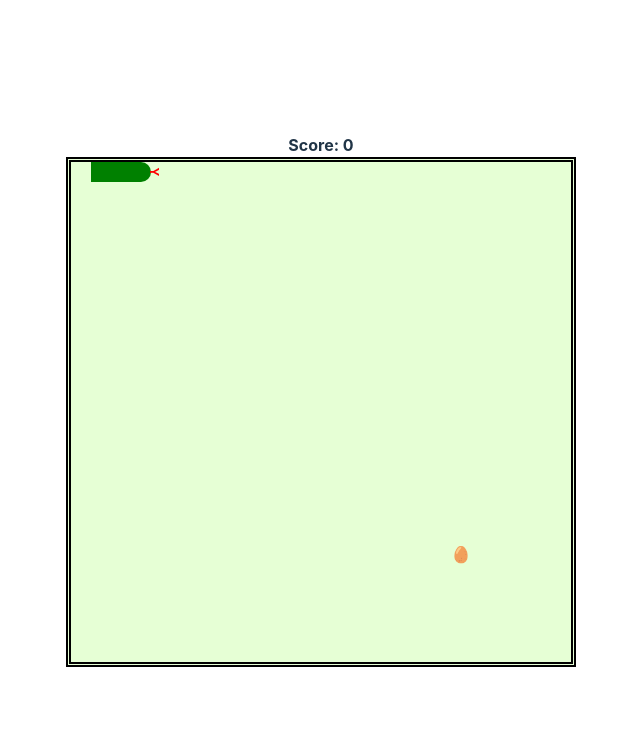
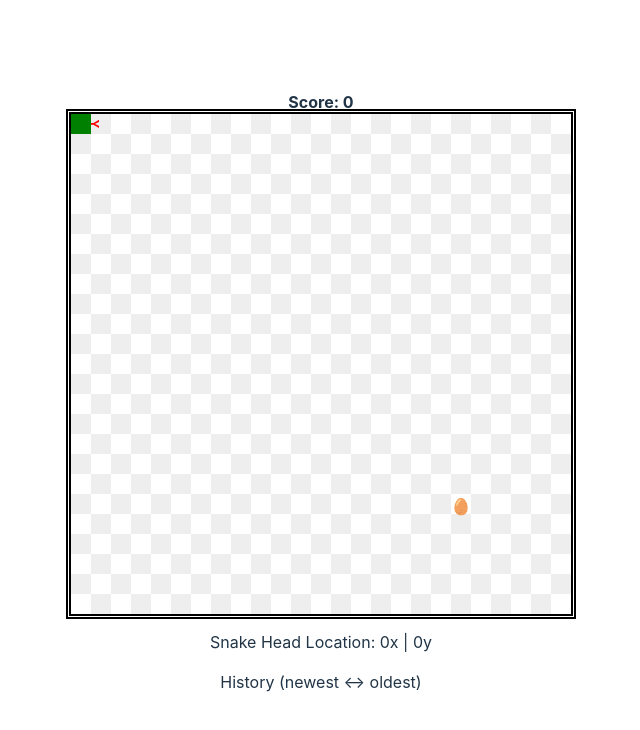
Before and after one commit to DominikFischer86/snek, a React (Vite) app: page / in a window 1280 px wide. Shown: the top 730 px of the page, without its empty margins (319-959 px from the left). Built offline with nearby package versions, Linux system fonts and the light colour scheme.

Commit message:
feat: Create moving snake and animation

```diff
--- /dev/null
+++ b/src/App.scss
@@ -0,0 +1,141 @@
+#root {
+	max-width: 1280px;
+	margin: 0 auto;
+	padding: 2rem;
+	text-align: center;
+}
+
+.App {
+	width: 800px;
+	display: flex;
+	flex-direction: column;
+	align-items: center;
+}
+
+/* Animations */
+
+@keyframes wiggle {
+	0% {
+		border-top-left-radius: 20px;
+		border-bottom-left-radius: 5px;
+	}
+	100% {
+		border-top-left-radius: 5px;
+		border-bottom-left-radius: 20px;
+	}
+}
+
+/* Assets */
+
+.arena {
+	outline: 5px double #000;
+	background: rgba(217, 255, 192, 0.658);
+	position: relative;
+}
+
+.arena.devMode {
+	background: repeating-conic-gradient(#eee 0% 25%, transparent 0% 50%) 50% /
+		40px 40px;
+	background-position: 0 0;
+}
+
+.score {
+	font-weight: bold;
+}
+
+.snek {
+	width: 10px;
+	height: 10px;
+	background: green;
+	position: absolute;
+}
+
+.snek.head {
+	border-top-right-radius: 10px;
+	border-bottom-right-radius: 10px;
+}
+
+.snek.tail {
+	border-radius: none;
+	&:not(.stopWiggle) {
+		animation-duration: 0.1s;
+		animation-iteration-count: infinite;
+		animation-direction: alternate;
+		animation-name: wiggle;
+	}
+}
+
+.snek.left {
+	transform: scaleX(-1);
+}
+
+.snek.up {
+	transform: rotate(-90deg);
+}
+
+.snek.down {
+	transform: rotate(90deg);
+}
+
+.snek.head:after {
+	content: "Y";
+	display: block;
+	transform: rotate(90deg);
+	position: absolute;
+	color: red;
+	right: -8px;
+	bottom: -2px;
+	font-size: 12px;
+	font-weight: bold;
+}
+
+.food {
+	display: block;
+	width: 10px;
+	height: 10px;
+	position: absolute;
+	border-top-right-radius: 10px;
+	border-bottom-right-radius: 10px;
+	z-index: 1;
+}
+
+.food.chicken:after {
+	content: "🍗";
+}
+
+.food.egg:after {
+	content: "🥚";
+}
+
+/* Screens */
+
+.game-over {
+	border: 5px solid red;
+	padding: 2rem;
+	font-weight: bold;
+	font-size: 30px;
+	text-transform: uppercase;
+}
+
+.devTools {
+	width: 100%;
+}
+
+.devTools > div {
+	display: flex;
+}
+
+.historyBox {
+	display: flex;
+	border: 1px solid #aaa;
+	flex-direction: column;
+	flex: 0 1 50%;
+	padding: 1rem;
+}
+
+.historyBox ul {
+	list-style: none;
+	margin: 0;
+	padding: 0;
+	text-align: left;
+}
--- a/src/App.tsx
+++ b/src/App.tsx
@@ -2,7 +2,7 @@ import { useState, useEffect } from "react"
 
 import Snake from "./components/Snake"
 
-import "./App.css"
+import "./App.scss"
 
 const ARENA_SIZE_X = 500
 const ARENA_SIZE_Y = 500
@@ -10,27 +10,20 @@ const SNAKE_PART_SIZE = 20
 const RATIO_X = ARENA_SIZE_X / SNAKE_PART_SIZE
 const RATIO_Y = ARENA_SIZE_Y / SNAKE_PART_SIZE
 
+const devToolsActivated = true
+
 const FOOD_TYPES = ["egg", "chicken"]
 const BASE_SNAKE = ["head", "body_1", "tail"]
 
-const INITIAL_SNAKEPOSITIONS = {
-	"level-1": {
-		[BASE_SNAKE[0]]: { x: SNAKE_PART_SIZE * BASE_SNAKE.length, y: 0 },
-		[BASE_SNAKE[1]]: {
-			x: SNAKE_PART_SIZE * BASE_SNAKE.length - SNAKE_PART_SIZE,
-			y: 0
-		},
-		[BASE_SNAKE[2]]: {
-			x: SNAKE_PART_SIZE * BASE_SNAKE.length - SNAKE_PART_SIZE * 2,
-			y: 0
+const INITIAL_SNAKEPOSITION = {
+	x: 0,
+	y: 0,
+	dir: "right"
 }
-	}
-}
+const SNAKE_POSITION_HISTORY: any[] = []
 
 const registerMovement = (handleEvent: any) =>
 	document.addEventListener("keydown", handleEvent)
-
-const SNAKE_POSITION_HISTORY: any[] = []
 
 const App = () => {
 	const setFoodX = Math.floor(Math.random() * RATIO_X) * SNAKE_PART_SIZE
@@ -38,15 +31,16 @@ const App = () => {
 
 	const [score, setScore] = useState(0)
 	const [level, setLevel] = useState(1)
-	const [snakePositions, setSnakePositions] = useState(INITIAL_SNAKEPOSITIONS)
+	const [snakeHeadPosition, setSnakeHeadPosition] = useState(
+		INITIAL_SNAKEPOSITION
+	)
 	const [tickCounter, setTickCounter] = useState(0)
 	const [snake, setSnake] = useState(BASE_SNAKE)
 	const [foodPosition, setFoodPosition] = useState({
 		x: setFoodX,
 		y: setFoodY
 	})
-	const [snakeHeadDirection, setSnakeHeadDirection] = useState("right")
-	// const [lastSnakeHeadDirection, setLastSnakeHeadDirection] = useState("")
+
 	const [gameOver, setGameOver] = useState(false)
 
 	useEffect(() => {
@@ -54,48 +48,34 @@ const App = () => {
 	}, [])
 
 	useEffect(() => {
-		SNAKE_POSITION_HISTORY.push(snakePositions)
-		if (SNAKE_POSITION_HISTORY.length > snake.length)
-			SNAKE_POSITION_HISTORY.splice(-snake.length + 1)
-	}, [snakePositions])
+		SNAKE_POSITION_HISTORY.unshift(snakeHeadPosition)
+		if (SNAKE_POSITION_HISTORY.length > snake.length - 1)
+			SNAKE_POSITION_HISTORY.splice(snake.length - 1)
+	}, [snakeHeadPosition])
 
-	console.log(SNAKE_POSITION_HISTORY)
-
-	const snakePositionSetter = (
+	const snakeHeadPositionetter = (
 		previousState: any,
 		axis: string,
-		snakePart: string,
-		direction: number
+		direction: number,
+		orientation: string
 	) => {
-		const lvl = `level-${level}`
-
 		return {
 			...previousState,
-			...{
-				[lvl]: {
-					...previousState[lvl],
-					...{
-						[snakePart]: {
 			x:
 				axis === "x"
-									? previousState[lvl][snakePart]?.x +
-									  SNAKE_PART_SIZE * direction
-									: previousState[lvl][snakePart]?.x,
+					? previousState.x + SNAKE_PART_SIZE * direction
+					: previousState.x,
 			y:
 				axis === "y"
-									? previousState[lvl][snakePart]?.y +
-									  SNAKE_PART_SIZE * direction
-									: previousState[lvl][snakePart]?.y
-						}
-					}
-				}
-			}
+					? previousState.y + SNAKE_PART_SIZE * direction
+					: previousState.y,
+			dir: orientation
 		}
 	}
 
 	const gameIsOver = () => {
 		setGameOver(true)
-		setSnakePositions(INITIAL_SNAKEPOSITIONS)
+		setSnakeHeadPosition(INITIAL_SNAKEPOSITION)
 	}
 
 	const foodIsEaten = () => {
@@ -107,78 +87,68 @@ const App = () => {
 		return
 	}
 
-	// if (
-	// 	snakePositions.x === foodPosition.x &&
-	// 	snakePositions.y === foodPosition.y
-	// )
-	// 	foodIsEaten()
+	if (
+		snakeHeadPosition.x === foodPosition.x &&
+		snakeHeadPosition.y === foodPosition.y
+	)
+		foodIsEaten()
 
-	// if (
-	// 	snakePositions.x < 0 ||
-	// 	snakePositions.y < 0 ||
-	// 	snakePositions.x >= ARENA_SIZE_X ||
-	// 	snakePositions.y >= ARENA_SIZE_Y
-	// )
-	// 	gameIsOver()
+	if (
+		snakeHeadPosition.x < 0 ||
+		snakeHeadPosition.y < 0 ||
+		snakeHeadPosition.x >= ARENA_SIZE_X ||
+		snakeHeadPosition.y >= ARENA_SIZE_Y
+	)
+		gameIsOver()
 
 	const handleMovement = (event: any) => {
 		const { key } = event
 
 		if (key === "ArrowRight") {
-			setSnakeHeadDirection("right")
-			snake.forEach((snakePart: string) =>
-				setSnakePositions((previousState: any) =>
-					snakePositionSetter(previousState, "x", snakePart, 1)
-				)
-			)
-			setTickCounter(tick => tick + 1)
+			setSnakeHeadPosition((previousState: any) => {
+				if (previousState.dir === "left") return previousState
+				return snakeHeadPositionetter(previousState, "x", 1, "right")
+			})
 		}
 		if (key === "ArrowLeft") {
-			setSnakeHeadDirection("left")
-			snake.forEach((snakePart: string) =>
-				setSnakePositions((previousState: any) =>
-					snakePositionSetter(previousState, "x", snakePart, -1)
-				)
-			)
-			setTickCounter(tick => tick + 1)
+			setSnakeHeadPosition((previousState: any) => {
+				if (previousState.dir === "right") return previousState
+				return snakeHeadPositionetter(previousState, "x", -1, "left")
+			})
 		}
 		if (key === "ArrowDown") {
-			setSnakeHeadDirection("down")
-			snake.forEach((snakePart: string) =>
-				setSnakePositions((previousState: any) =>
-					snakePositionSetter(previousState, "y", snakePart, 1)
-				)
-			)
-			setTickCounter(tick => tick + 1)
+			setSnakeHeadPosition((previousState: any) => {
+				if (previousState.dir === "up") return previousState
+				return snakeHeadPositionetter(previousState, "y", 1, "down")
+			})
 		}
 		if (key === "ArrowUp") {
-			setSnakeHeadDirection("up")
-			snake.forEach((snakePart: string) =>
-				setSnakePositions((previousState: any) =>
-					snakePositionSetter(previousState, "y", snakePart, -1)
-				)
-			)
+			setSnakeHeadPosition((previousState: any) => {
+				if (previousState.dir === "down") return previousState
+				return snakeHeadPositionetter(previousState, "y", -1, "up")
+			})
+		}
 		setTickCounter(tick => tick + 1)
-		}
 	}
 
 	return (
 		<div className="App">
 			<div className="score">Score: {score}</div>
 			{!gameOver && (
+				<>
 					<div
-					className="arena"
+						className="arena devMode"
 						style={{ width: `${ARENA_SIZE_X}px`, height: `${ARENA_SIZE_Y}px` }}
 					>
 						{snake.map((snakePart: string, index: number) => {
 							return (
 								<Snake
-								snakeHeadDirection={snakeHeadDirection}
-								snakePositions={snakePositions}
-								snakeSize={SNAKE_PART_SIZE}
+									snakeHeadPosition={snakeHeadPosition}
+									snakeBodyPartPosition={SNAKE_POSITION_HISTORY}
+									snakePartSize={SNAKE_PART_SIZE}
 									snakePart={snakePart}
-								level={`level-${level}`}
 									key={snakePart}
+									index={index}
 								/>
 							)
 						})}
@@ -193,6 +163,26 @@ const App = () => {
 							}}
 						></div>
 					</div>
+					{devToolsActivated && (
+						<div className="devTools">
+							<p>
+								Snake Head Location: {snakeHeadPosition.x}x |{" "}
+								{snakeHeadPosition.y}y
+							</p>
+							<p>{"History (newest <-> oldest)"}</p>
+							<div>
+								{SNAKE_POSITION_HISTORY.map((positionData, index) => (
+									<div className="historyBox" key={index}>
+										<p>
+											Bodypart: {positionData.x}x | {positionData.y}y
+										</p>
+										<p>Orientation: {positionData.dir}</p>
+									</div>
+								))}
+							</div>
+						</div>
+					)}
+				</>
 			)}
 			{gameOver && (
 				<div className="game-over">
--- a/src/components/Snake.tsx
+++ b/src/components/Snake.tsx
@@ -1,26 +1,43 @@
 type SnakePropTypes = {
-	snakeHeadDirection: string
-	snakePositions: any
-	snakeSize: number
+	snakeHeadPosition: { x: number; y: number; dir: string }
+	snakeBodyPartPosition: { x: number; y: number; dir: string }[]
+	snakePartSize: number
 	snakePart: string
-	level: string
+	index: number
 }
 
 const Snake = ({
-	snakeHeadDirection,
-	snakePositions,
-	snakeSize,
+	snakeHeadPosition,
+	snakeBodyPartPosition,
+	snakePartSize,
 	snakePart,
-	level
+	index
 }: SnakePropTypes) => {
+	const bodyPartOrientation =
+		snakePart === "head"
+			? snakeHeadPosition.dir
+			: snakeBodyPartPosition[index - 1]?.dir
+
+	const noWiggle =
+		snakeBodyPartPosition[snakeBodyPartPosition.length - 1]?.dir !==
+		snakeBodyPartPosition[snakeBodyPartPosition.length - 2]?.dir
+
 	return (
 		<div
-			className={`snek ${snakeHeadDirection} ${snakePart}`}
+			className={`snek ${bodyPartOrientation} ${snakePart} ${
+				noWiggle ? "stopWiggle" : ""
+			}`}
 			style={{
-				top: snakePositions[level][snakePart]?.y,
-				left: snakePositions[level][snakePart]?.x,
-				width: `${snakeSize}px`,
-				height: `${snakeSize}px`
+				top:
+					snakePart === "head"
+						? snakeHeadPosition.y
+						: snakeBodyPartPosition[index - 1]?.y,
+				left:
+					snakePart === "head"
+						? snakeHeadPosition.x
+						: snakeBodyPartPosition[index - 1]?.x,
+				width: `${snakePartSize}px`,
+				height: `${snakePartSize}px`
 			}}
 		></div>
 	)
```
Lines whose indentation alone changed are shown as unchanged.
